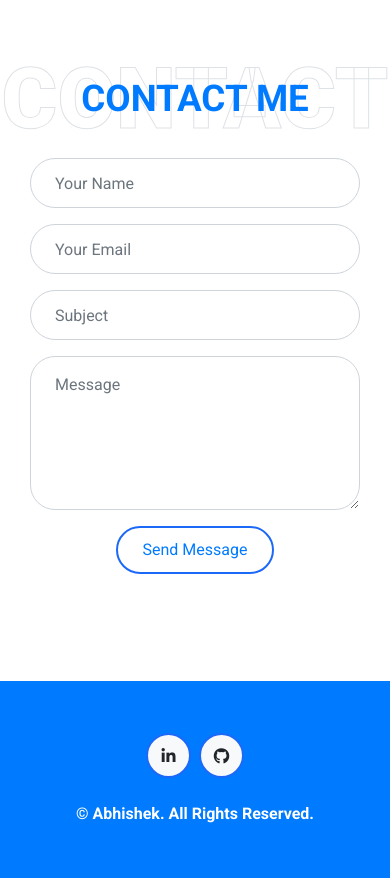
After one commit to 1abhi6/abhifolio, a Django app: page /contact/ in a window 390 px wide. The commit adds this page. Run offline with Django 4.2, Linux system fonts and the light colour scheme; some libraries are stand-ins or nearby versions.

Commit message:
Some changes in media query & made contact page

```diff
--- a/abhifolio/urls.py
+++ b/abhifolio/urls.py
@@ -21,7 +21,8 @@ from django.conf.urls.static import static
 
 urlpatterns = [
     path('admin/', admin.site.urls),
-    path("", views.home)
+    path("", views.home),
+    path("contact/",views.contact)
 ]
 
 
--- a/abhifolio/views.py
+++ b/abhifolio/views.py
@@ -23,3 +23,7 @@ def home(request):
         'skill_model_data': skill_model_data
     }
     return render(request, 'index.html', data)
+
+
+def contact(request):
+    return render(request, 'contact.html')
--- a/static/css/style.css
+++ b/static/css/style.css
@@ -22,7 +22,7 @@ body {
   color: #6c757d;
   text-align: left;
   background-color: #ffffff;
-  overflow-x:hidden;
+  overflow-x: hidden;
 }
 
 /* .mail-anchor{
@@ -114,7 +114,8 @@ p {
   .navbar-light .navbar-nav .nav-link {
     padding: 10px 0;
   }
-  .nav-hidden{
+
+  .nav-hidden {
     display: none;
   }
 }
@@ -137,29 +138,42 @@ p {
     font-size: 85px;
     font-weight: 1000;
   }
-  h1{
+
+  h1 {
     font-size: 2.3rem;
   }
+
   .display-3 {
     font-size: 4rem;
     font-weight: 300;
     line-height: 1.2;
   }
-}
-@media (min-width: 390px) {
   .display-1 {
     font-size: 85px;
     font-weight: 1000;
   }
-  h1{
+
+  h1 {
     font-size: 2.3rem;
   }
+
   .display-3 {
     font-size: 4rem;
     font-weight: 300;
     line-height: 1.2;
   }
+
+  #email {
+    margin-top: 1rem;
+  }
+  .service-box {
+    margin-left: 0px !important;
+  }
 }
+
+/* @media (min-width: 390px) {
+
+} */
 
 
 .position-absolute {
--- a/templates/base.html
+++ b/templates/base.html
@@ -4,4 +4,43 @@
 
 {% endblock mainContent %}
 
-{% include "footer.html" %}
+ <!-- Footer Start -->
+ <div class="container-fluid bg-primary text-white mt-5 py-1 px-sm-1 px-md-5">
+    <div class="container text-center py-5">
+        <div class="d-flex justify-content-center mb-4">
+            <a class="btn btn-light btn-social mr-2" href="https://www.linkedin.com/in/codeabhi/" target=_blank><i
+                    class="fab fa-linkedin-in"></i></a>
+            <a class="btn btn-light btn-social" href="https://github.com/1abhi6" target=_blank><i
+                    class="fa-brands fa-github"></i></a>
+        </div>
+        <p class="m-0 text-white font-weight-bold">&copy; <a class="text-white font-weight-bold"
+                href="#">Abhishek</a>. All Rights Reserved.
+        </p>
+    </div>
+</div>
+<!-- Footer End -->
+{% block back_to_top_and_scroll_to_bottom %}
+
+<!-- Scroll to Bottom -->
+
+
+<!-- Back to Top -->
+
+
+{% endblock back_to_top_and_scroll_to_bottom %}
+
+<!-- JavaScript Libraries -->
+<script src="https://code.jquery.com/jquery-3.4.1.min.js"></script>
+<script src="https://stackpath.bootstrapcdn.com/bootstrap/4.4.1/js/bootstrap.bundle.min.js"></script>
+<script src="/static/library/typed/typed.min.js"></script>
+<script src="/static/library/easing/easing.min.js"></script>
+<script src="/static/library/waypoints/waypoints.min.js"></script>
+<script src="/static/library/owlcarousel/owl.carousel.min.js"></script>
+<script src="/static/library/isotope/isotope.pkgd.min.js"></script>
+<script src="/static/library/lightbox/js/lightbox.min.js"></script>
+
+<!-- Template Javascript -->
+<script src="/static/js/main.js"></script>
+</body>
+
+</html>
--- /dev/null
+++ b/templates/contact.html
@@ -0,0 +1,44 @@
+{% extends "base.html" %}
+
+{% block mainContent %}
+
+<div class="container-fluid py-5" id="contact" style="min-width:100vw; min-height:75vh">
+    <div class="container">
+        <div class="position-relative d-flex align-items-center justify-content-center">
+            <h1 class="display-1 text-uppercase text-white" style="-webkit-text-stroke: 1px #dee2e6;">Contact</h1>
+            <h1 class="position-absolute text-uppercase text-primary">Contact Me</h1>
+        </div>
+        <div class="row justify-content-center">
+            <div class="col-lg-8">
+                <div class="contact-form text-center">
+                    <form name="sentMessage" id="contactForm">
+                        <div class="form-row">
+                            <div class="control-group col-sm-6">
+                                <input type="text" class="form-control p-4" id="name" placeholder="Your Name"
+                                    required="required">
+                            </div>
+                            <div class="control-group col-sm-6">
+                                <input type="email" class="form-control p-4" id="email" placeholder="Your Email"
+                                    required="required">
+                            </div>
+                        </div>
+                        <div class="control-group mt-3">
+                            <input type="text" class="form-control p-4" id="subject" placeholder="Subject"
+                                required="required" />
+                        </div>
+                        <div class="control-group mt-3">
+                            <textarea class="form-control py-3 px-4" rows="5" id="message" placeholder="Message"
+                                required="required"></textarea>
+                        </div>
+                        <div class="mt-3">
+                            <button class="btn btn-outline-primary" type="submit" id="sendMessageButton">Send
+                                Message</button>
+                        </div>
+                    </form>
+                </div>
+            </div>
+        </div>
+    </div>
+</div>
+
+{% endblock mainContent %}
```
Also changed, not shown: templates/footer.html (deleted, +0 -39 lines), templates/index.html (+8 -1 lines).
